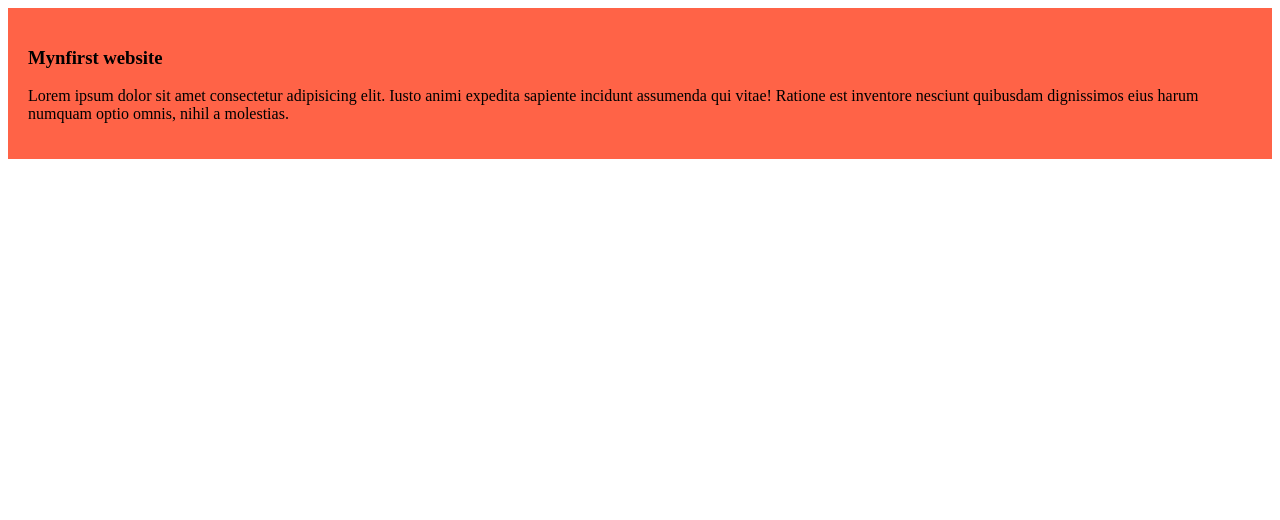
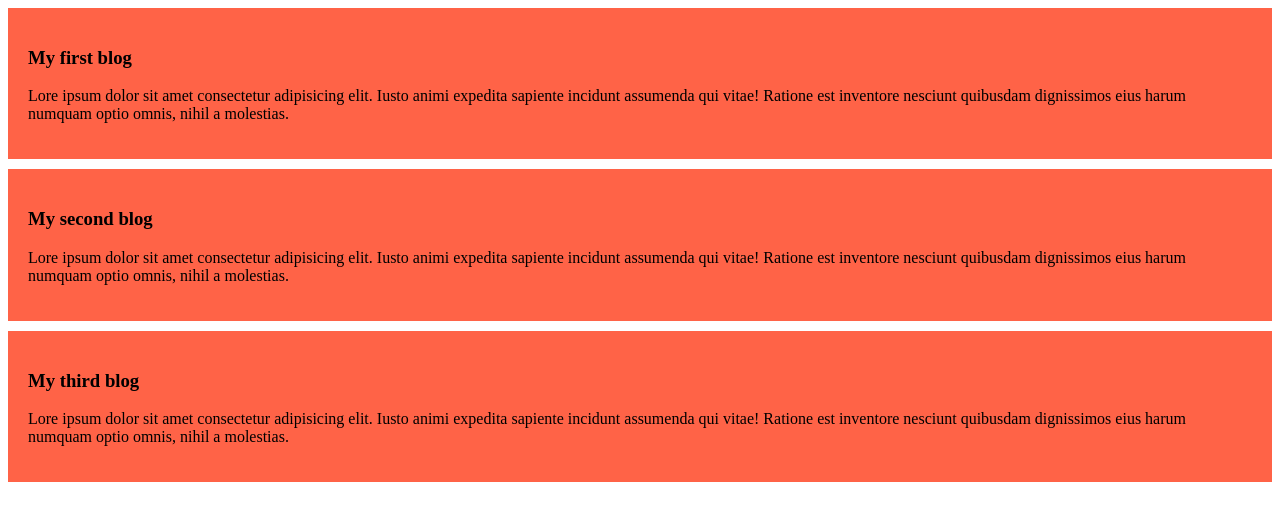
Before and after one commit to mrashid124/my-simple-website, a plain HTML site: page index.html in a window 1280 px wide. Drawn offline with Linux system fonts and the light colour scheme.

Commit message:
Added 2nd and 3rd blogs

```diff
--- a/index.html
+++ b/index.html
@@ -7,20 +7,46 @@
     <link rel="stylesheet" href="styles/blog.css">
 </head>
 <body>
+
     <div>
         <h3>
-            Mynfirst website
+            My first blog
         </h3>
         <p>
-                Lorem
-        ipsum dolor sit amet consectetur adipisicing elit.
+            Lore ipsum dolor sit amet consectetur adipisicing elit.
              Iusto animi expedita sapiente incidunt assumenda qui
              vitae! Ratione est inventore nesciunt quibusdam
-             dignissimos
-                     eius harum numquam optio omnis, nihil
-                     a molestias.
+             dignissimos eius harum numquam optio omnis,
+             nihil a molestias.
         </p>
 
     </div>
+    <div>
+        <h3>
+            My second blog
+        </h3>
+        <p>
+            Lore ipsum dolor sit amet consectetur adipisicing elit.
+             Iusto animi expedita sapiente incidunt assumenda qui
+             vitae! Ratione est inventore nesciunt quibusdam
+             dignissimos eius harum numquam optio omnis,
+             nihil a molestias.
+        </p>
+
+    </div>
+    <div>
+        <h3>
+            My third blog
+        </h3>
+        <p>
+            Lore ipsum dolor sit amet consectetur adipisicing elit.
+             Iusto animi expedita sapiente incidunt assumenda qui
+             vitae! Ratione est inventore nesciunt quibusdam
+             dignissimos eius harum numquam optio omnis,
+             nihil a molestias.
+        </p>
+
+    </div>
+
 </body>
 </html>
--- a/styles/blog.css
+++ b/styles/blog.css
@@ -1,5 +1,6 @@
 div{
     background-color: tomato;
     padding: 20px;
+    margin-bottom: 10px;
 
 }
```
